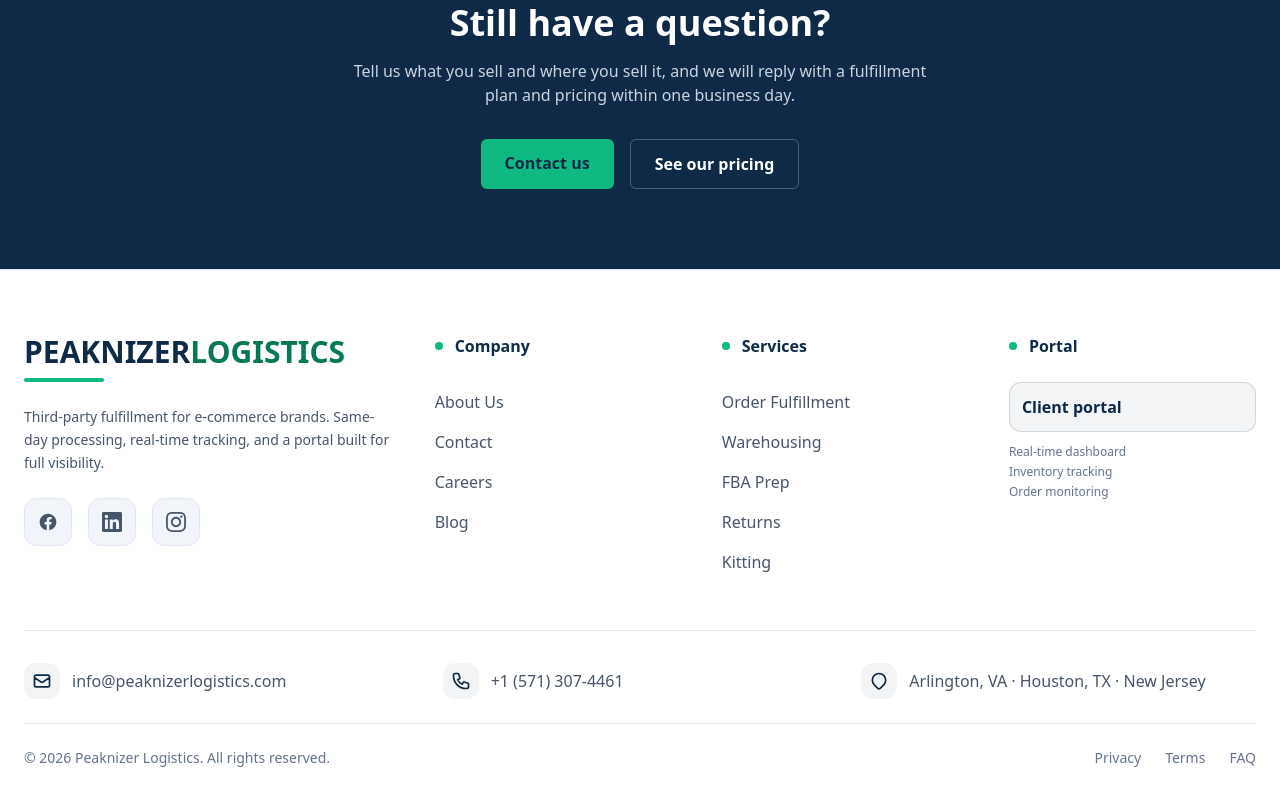
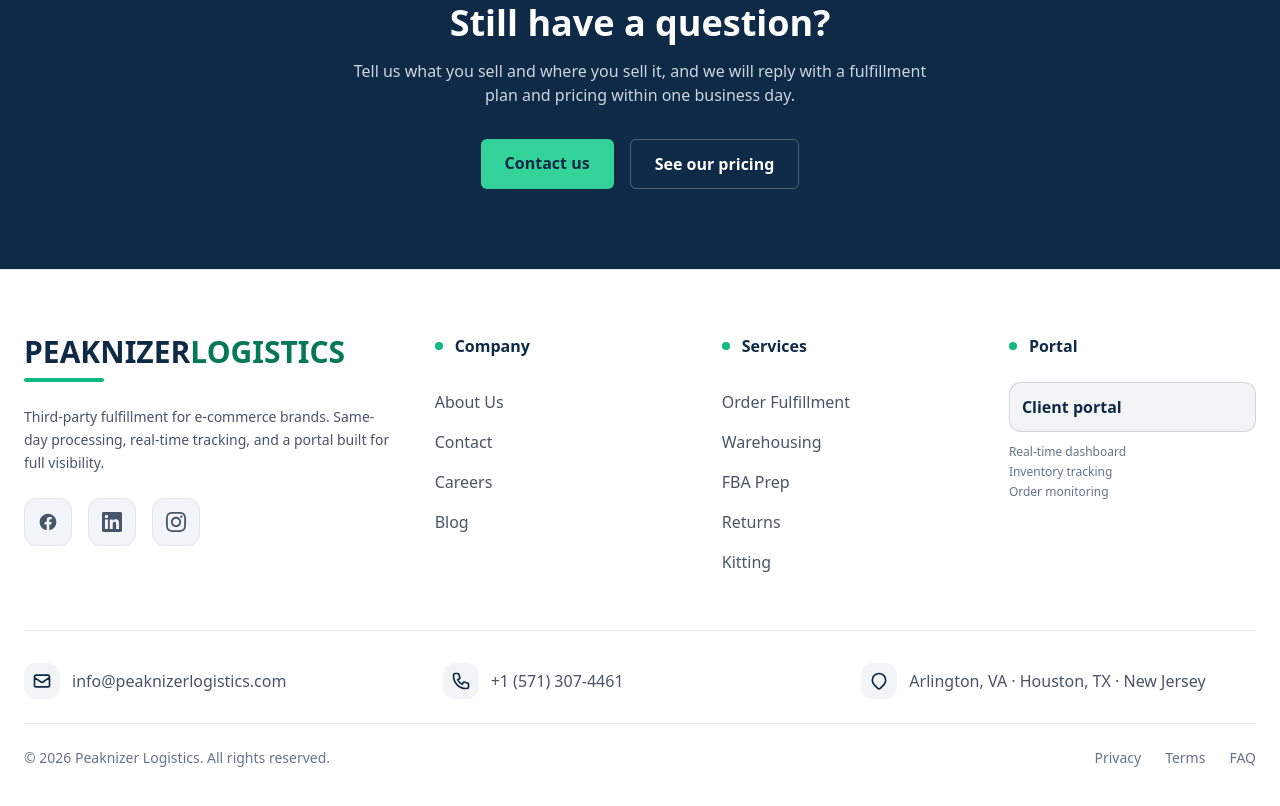
Before and after one commit to ehtishamali25-hub/Peaknizerlogistics-portal, a React (Vite) app in the folder frontend/: page /faq in a window 1280 px wide. Shown: the part 4060-4866 px from the top of the page. Built offline with nearby package versions, Linux system fonts and the light colour scheme; no server answers.

Commit message:
FAQ page: easier-to-read green button

```diff
--- a/frontend/src/pages/FaqPage.jsx
+++ b/frontend/src/pages/FaqPage.jsx
@@ -78,7 +78,7 @@ const FaqPage = () => {
             <div className="flex flex-col sm:flex-row gap-4 justify-center">
               <Link
                 to="/contact"
-                className="bg-brand-emerald hover:bg-emerald-400 text-brand-navy font-semibold px-6 py-3 rounded-md transition-colors"
+                className="bg-emerald-400 hover:bg-emerald-300 text-brand-navy font-semibold px-6 py-3 rounded-md transition-colors"
               >
                 Contact us
               </Link>
```
